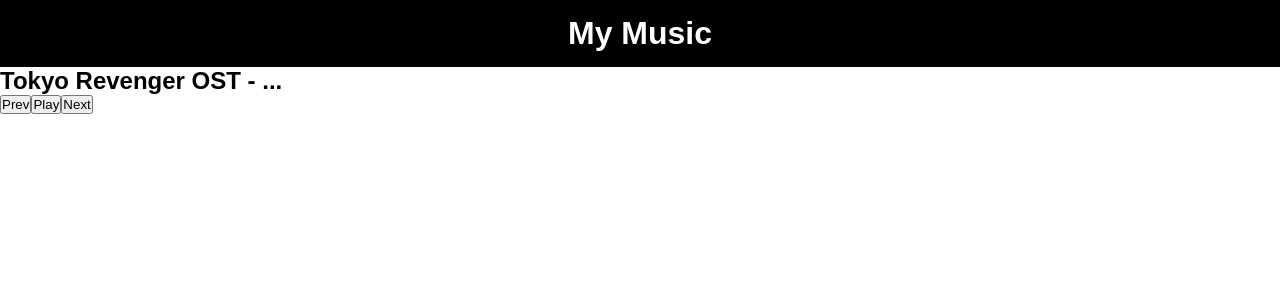
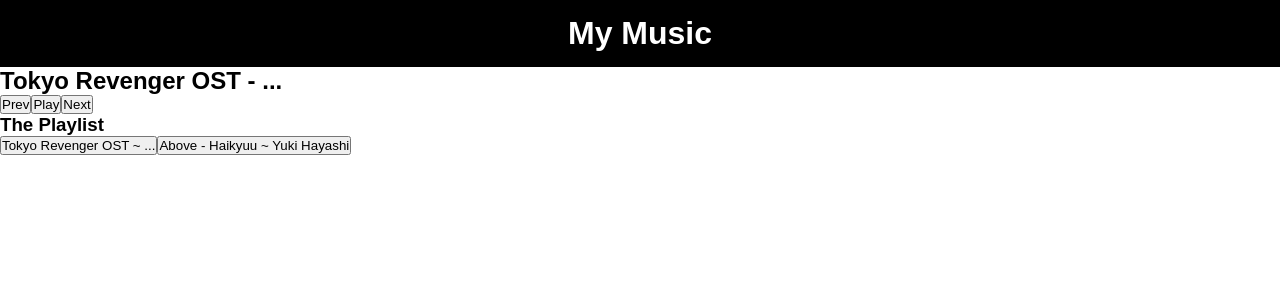
Before and after one commit to Caro-L-dev/Music-app, a Vue app: page / in a window 1280 px wide. Shown: the top 300 px of the page. Built offline with nearby package versions, Linux system fonts and the light colour scheme.

Commit message:
:sparkles: feat: Playlist creation

```diff
--- a/src/App.vue
+++ b/src/App.vue
@@ -12,11 +12,22 @@
                     </span>
                 </h2>
                 <div class="control">
-            <button class="prev">Prev</button>
+                    <button class="prev" @click="prev">Prev</button>
                     <button class="play" v-if="!isPlaying" @click="play">Play</button>
                     <button class="pause" v-else @click="pause">Pause</button>
-            <button class="next">Next</button>
+                    <button class="next" @click="next">Next</button>
                 </div>
+            </section>
+            <section class="playlist">
+                <h3>The Playlist</h3>
+                <button
+                  v-for="song in songs"
+                  :key="song.src"
+                  @click="play(song)"
+                  :class="song.src == current.src ? 'song playing' : 'song'"
+                  >
+                  {{ song.title }} ~ {{ song.artist }}
+                </button>
             </section>
         </main>
     </div>
@@ -25,27 +36,27 @@
 <script>
 export default {
     name: "app",
-  data () {
+    data() {
         return {
             current: {},
             index: 0,
-      songs: [
-        {
-          title: 'Tokyo Revenger OST',
-          artist: '...',
-          src: require('./assets/tokyo-revengers-epic-ost.mp3')
+            isPlaying: false,
+            songs: [{
+                    title: "Tokyo Revenger OST",
+                    artist: "...",
+                    src: require("./assets/tokyo-revengers-epic-ost.mp3"),
                 },
                 {
-        title: 'Above - Haikyuu',
-        artist: 'Yuki Hayashi',
-        src: require('./assets/above-haikyuu-season-2-ost-vol-1-yuki-hayashi.mp3')
-        }
+                    title: "Above - Haikyuu",
+                    artist: "Yuki Hayashi",
+                    src: require("./assets/above-haikyuu-season-2-ost-vol-1-yuki-hayashi.mp3"),
+                },
             ],
-      player: new Audio()
-    }
+            player: new Audio(),
+        };
     },
     methods: {
-    play (song) {
+        play(song) {
             if (typeof song.src != "undefined") {
                 this.current = song;
                 this.player.src = this.current.src;
@@ -53,18 +64,36 @@
 
             this.player.play();
             this.isPlaying = true;
-      }
         },
-    pause () {
+    },
+    pause() {
         this.player.pause();
         this.isPlaying = false;
     },
+    next() {
+        this.index++;
+        if (this.index > this.songs.length - 1) {
+            this.index = 0;
+        }
 
-  created () {
+        this.current = this.songs[this.index];
+        this.play(this.current);
+    },
+    prev() {
+        this.index--;
+        if (this.index < 0) {
+            this.index = this.songs.lenght - 1;
+        }
+
+        this.current = this.songs[this.index];
+        this.play(this.current);
+    },
+
+    created() {
         this.current = this.songs[this.index];
         this.player.src = this.current.src;
-  }
-}
+    },
+};
 </script>
 
 <style>
@@ -73,9 +102,11 @@
     padding: 0;
     box-sizing: border-box;
 }
+
 body {
     font-family: sans-serif;
 }
+
 header {
     display: flex;
     justify-content: center;
```
Lines whose indentation alone changed are shown as unchanged.
